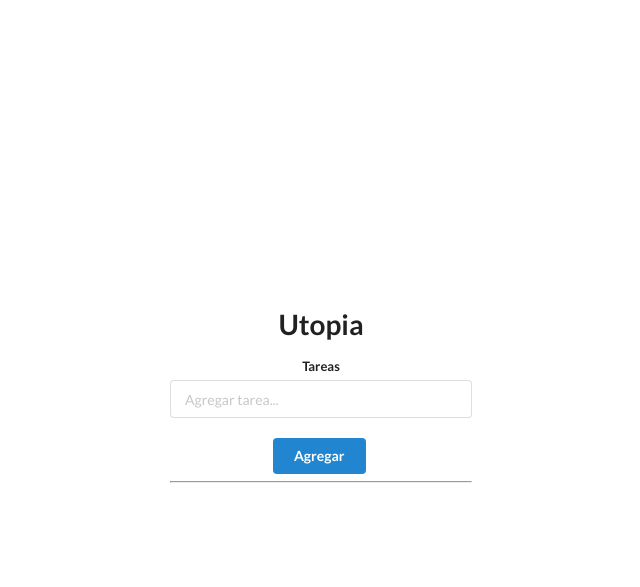
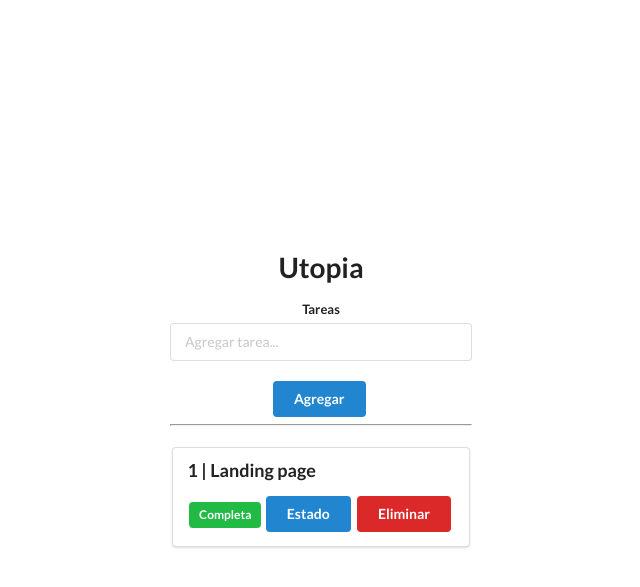
Before and after one commit to sntgchns/flask-tareas, a Flask app: page / in a window 1280 px wide. Shown: the top 587 px of the page, without its empty margins (319-959 px from the left). Run offline with Flask 2, Linux system fonts and the light colour scheme; data comes from the database, SQL or seed files in the repository; data that the repository does not hold is empty.

Commit message:
Actualización DB

```diff
--- a/app.py
+++ b/app.py
@@ -8,8 +8,8 @@ db = SQLAlchemy(app)
 
 class Tarea(db.Model):
     id = db.Column(db.Integer, primary_key=True)
-    title = db.Column(db.String(100))
-    complete = db.Column(db.Boolean)
+    titulo = db.Column(db.String(100))
+    completa = db.Column(db.Boolean)
 
 @app.route('/')
 def index():
@@ -22,7 +22,7 @@ def index():
 def add():
     # agregar nueva tarea
     titulo = request.form.get('titulo')
-    nueva_tarea = Tarea(title=titulo, complete=False)
+    nueva_tarea = Tarea(titulo=titulo, completa=False)
     db.session.add(nueva_tarea)
     db.session.commit()
     return redirect(url_for('index'))
@@ -31,7 +31,7 @@ def add():
 def actualizar(id_tarea):
     # actualizar tarea
     tarea = Tarea.query.filter_by(id=id_tarea).first()
-    tarea.complete = not tarea.complete
+    tarea.completa = not tarea.completa
     db.session.commit()
     return redirect(url_for('index'))
 
@@ -51,7 +51,7 @@ if __name__ == '__main__':
     db.create_all()
 
     # Crear nueva tarea en la db
-    # nueva_tarea = Tarea(title='tarea 1', complete=False)
+    # nueva_tarea = Tarea(titulo='tarea 1', completa=False)
     # db.session.add(nueva_tarea)
     # db.session.commit()
 
--- a/templates/index.html
+++ b/templates/index.html
@@ -22,8 +22,8 @@
         </form>
         {% for tarea in lista_tareas %}
         <div class="ui segment">
-            <p class="ui big header">{{ tarea.id }} | {{ tarea.title }}</p>
-            {% if tarea.complete == False %}
+            <p class="ui big header">{{ tarea.id }} | {{ tarea.titulo }}</p>
+            {% if tarea.completa == False %}
                 <span class="ui gray label">Incompleta</span>
             {% else %}
                 <span class="ui green label">Completa</span>
```
Also changed, not shown: db.sqlite, dbbu.sqlite (added).
